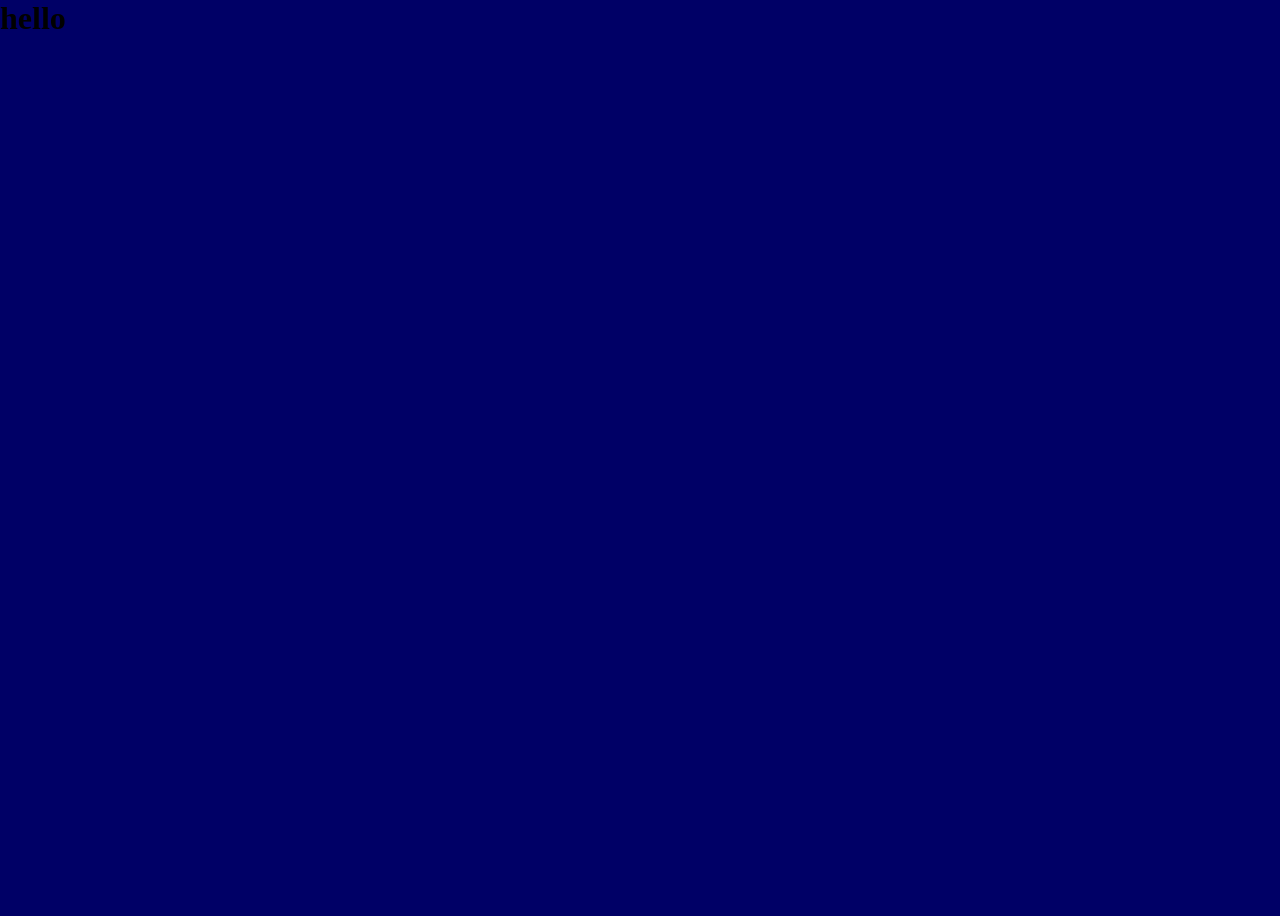
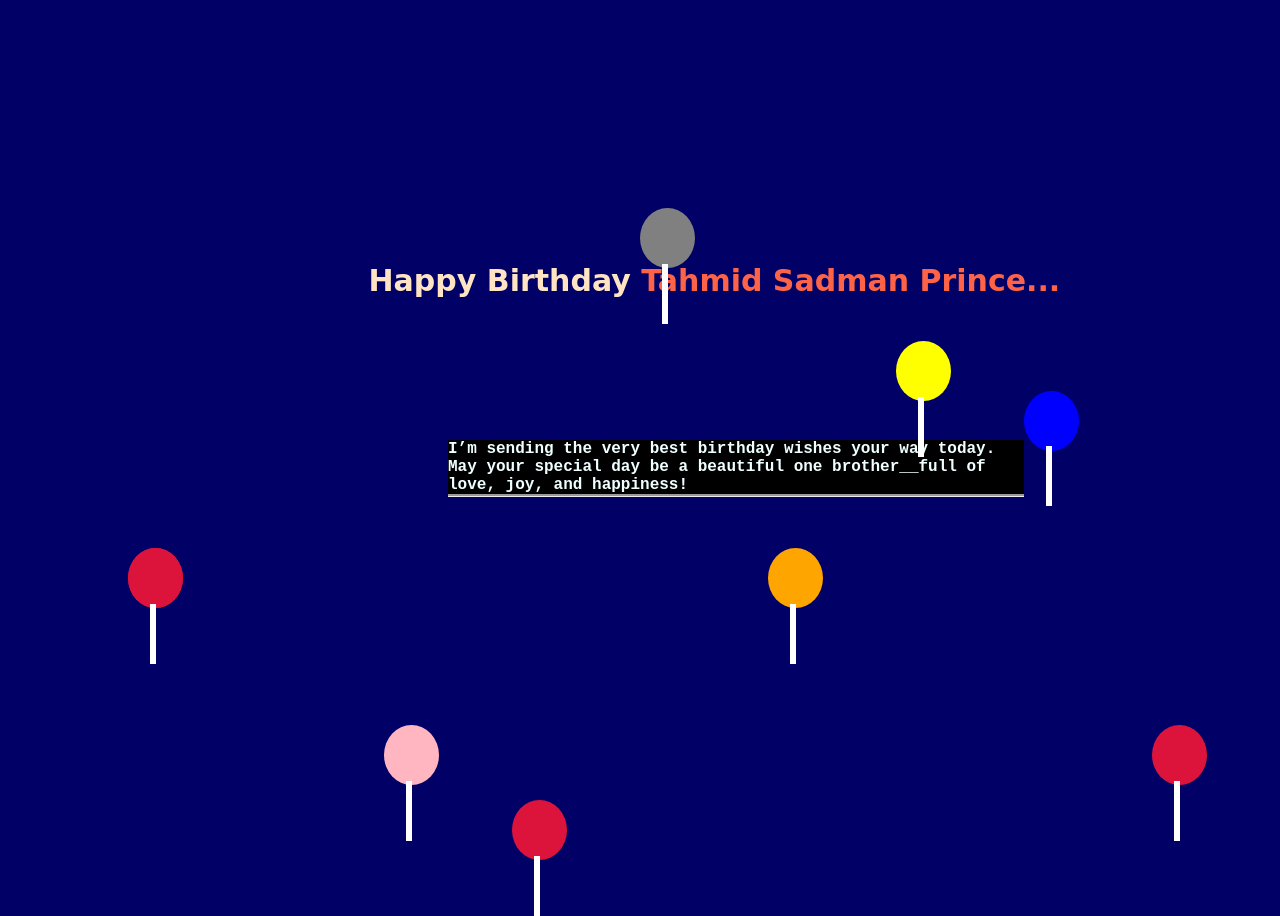
Before and after one commit to Rakibul-Islam-deepu/t-p-wish, a plain HTML site: page index.html in a window 1280 px wide. Before the commit the page ends 800 px from the top, so only its background shows below. Drawn offline with Linux system fonts and the light colour scheme.

Commit message:
name changed

```diff
--- a/redme.html
+++ b/index.html
@@ -6,11 +6,11 @@
     <meta http-equiv="X-UA-Compatible" content="IE=edge">
     <meta name="viewport" content="width=device-width, initial-scale=1.0">
     <title>ballon animation</title>
-    <link rel="stylesheet" href="loon.css">
+    <link rel="stylesheet" href="style.css">
 </head>
 
 <body>
-    <!-- <h2 id="wish-color">Happy Birthday <strong id="name-color">Tahmid Sadman Prince...</strong></h2>
+    <h2 id="wish-color">Happy Birthday <strong id="name-color">Tahmid Sadman Prince...</strong></h2>
     <h4>I’m sending the very best birthday wishes your way today. May your special day be a beautiful
         one brother__full of love,
         joy, and happiness!</h4>
@@ -22,9 +22,8 @@
     <div class="balloon"></div>
     <div class="balloon"></div>
     <div class="balloon"></div>
-    <div class="balloon"></div> -->
-    <h1>hello
-    </h1>
+    <div class="balloon"></div>
+
 </body>
 
 </html>
```
Also changed, not shown: style.css (renamed from loon.css).
